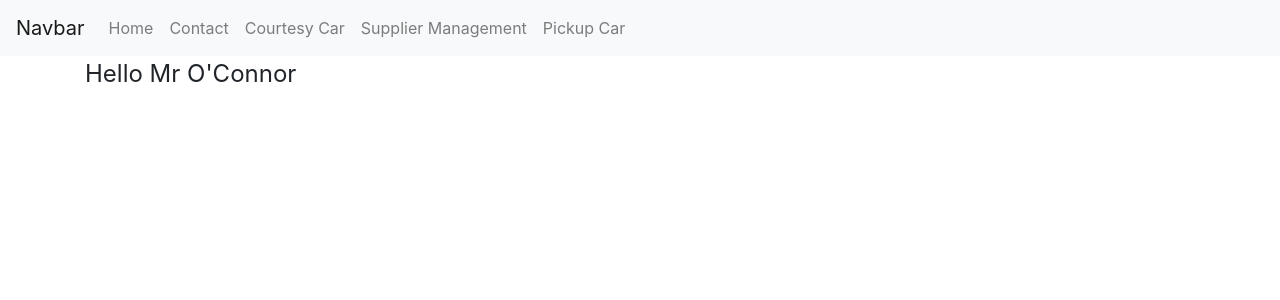
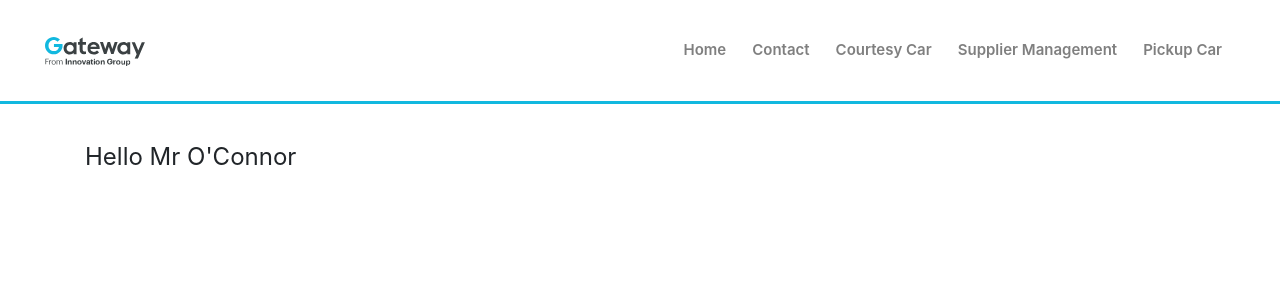
Before and after one commit to DSGDSR/ig-mywip, an Angular app: page / in a window 1280 px wide. Shown: the top 300 px of the page. Built offline with nearby package versions, Linux system fonts and the light colour scheme.

Commit message:
Added container in app root and navbar styles

```diff
--- a/src/app/app.component.html
+++ b/src/app/app.component.html
@@ -1,2 +1,5 @@
 <app-header></app-header>
-<router-outlet></router-outlet>
+
+<div class="container">
+    <router-outlet></router-outlet>
+</div>
--- a/src/app/pages/contact/contact.component.html
+++ b/src/app/pages/contact/contact.component.html
@@ -1,4 +1,4 @@
-<div class="container">
+
 <legend>Contact form</legend>
 
 <div class="form-group">
@@ -78,5 +78,3 @@
       </tbody>
     </table>
 </div>
-
-</div>
--- a/src/app/pages/courtesy-car/courtesy-car.component.html
+++ b/src/app/pages/courtesy-car/courtesy-car.component.html
@@ -1,4 +1,4 @@
-<div class="container">
+
 <fieldset>
   <legend>Courtesy Car</legend>
 
@@ -89,4 +89,3 @@
           </table>
   </div>
 </fieldset>
-</div>
--- a/src/app/pages/home/home.component.html
+++ b/src/app/pages/home/home.component.html
@@ -1,5 +1,4 @@
-<div class="container">
-    <fieldset>
-      <legend>Hello Mr O'Connor</legend>
-    </fieldset>
-</div>
+
+<fieldset>
+  <legend>Hello Mr O'Connor</legend>
+</fieldset>
--- a/src/app/skeleton/header/header.component.css
+++ b/src/app/skeleton/header/header.component.css
@@ -0,0 +1,24 @@
+nav {
+    background: #fff !important;
+    padding: 30px 45px;
+    border-bottom: 3px solid #12b8df;
+    font-size: 15px;
+    font-weight: 600;
+    margin-bottom: 35px;
+}
+
+.navbar-brand > img {
+    max-width: 100px;
+}
+
+button.navbar-toggler {
+    border: none !important;
+}
+
+.navbar-collapse {
+    justify-content: flex-end;
+}
+
+.nav-item {
+    padding: 0 5px;
+}
--- a/src/app/skeleton/header/header.component.html
+++ b/src/app/skeleton/header/header.component.html
@@ -1,23 +1,23 @@
 <nav class="navbar navbar-expand-lg navbar-light bg-light">
-  <a class="navbar-brand" href="#">Navbar</a>
+  <a class="navbar-brand" href="#" [routerLink]="['/home']"><img src="../../../assets/logo.svg" alt=""></a>
   <button class="navbar-toggler" type="button" data-toggle="collapse" data-target="#navbarNavDropdown" aria-controls="navbarNavDropdown" aria-expanded="false" aria-label="Toggle navigation">
     <span class="navbar-toggler-icon"></span>
   </button>
   <div class="collapse navbar-collapse" id="navbarNavDropdown">
     <ul class="navbar-nav">
-      <li class="nav-item">
+      <li class="nav-item" routerLinkActive="active">
         <a class="nav-link" href="#" [routerLink]="['/home']">Home</a>
       </li>
-      <li class="nav-item">
+      <li class="nav-item" routerLinkActive="active">
         <a class="nav-link" href="#" [routerLink]="['/contact']">Contact</a>
       </li>
-      <li class="nav-item">
+      <li class="nav-item" routerLinkActive="active">
         <a class="nav-link" href="#" [routerLink]="['/courtesy-car']">Courtesy Car</a>
       </li>
-      <li class="nav-item">
+      <li class="nav-item" routerLinkActive="active">
         <a class="nav-link" href="#" [routerLink]="['/supplier-mgt']">Supplier Management</a>
       </li>
-      <li class="nav-item dropdown">
+      <li class="nav-item" routerLinkActive="active">
         <a class="nav-link" href="#" [routerLink]="['/pickup']">Pickup Car</a>
       </li>
     </ul>
```
Also changed, not shown: src/assets/logo.svg (added), 1 other file (tests, documents, lock files or other folders). Lines whose indentation alone changed are shown as unchanged.
